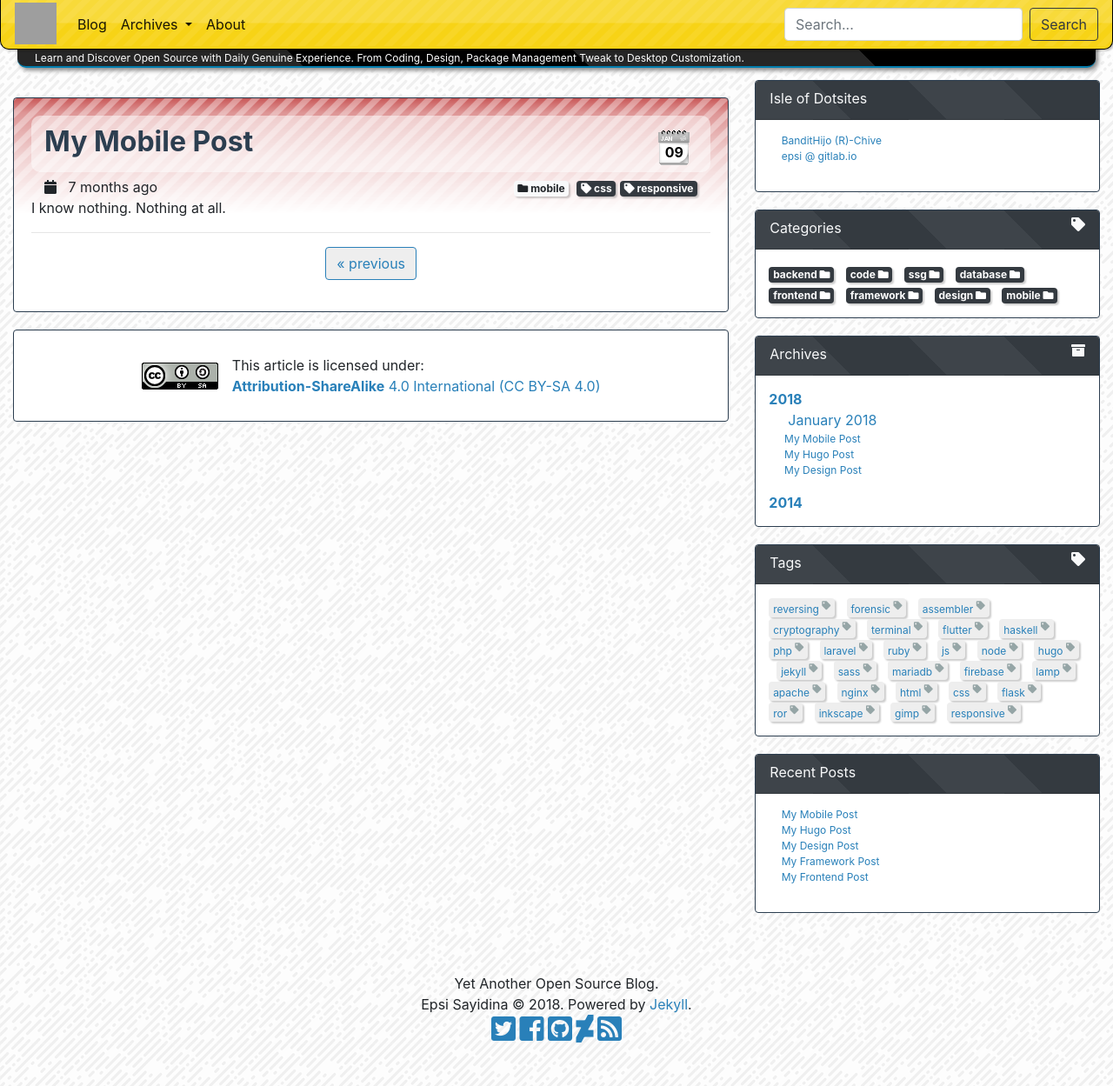
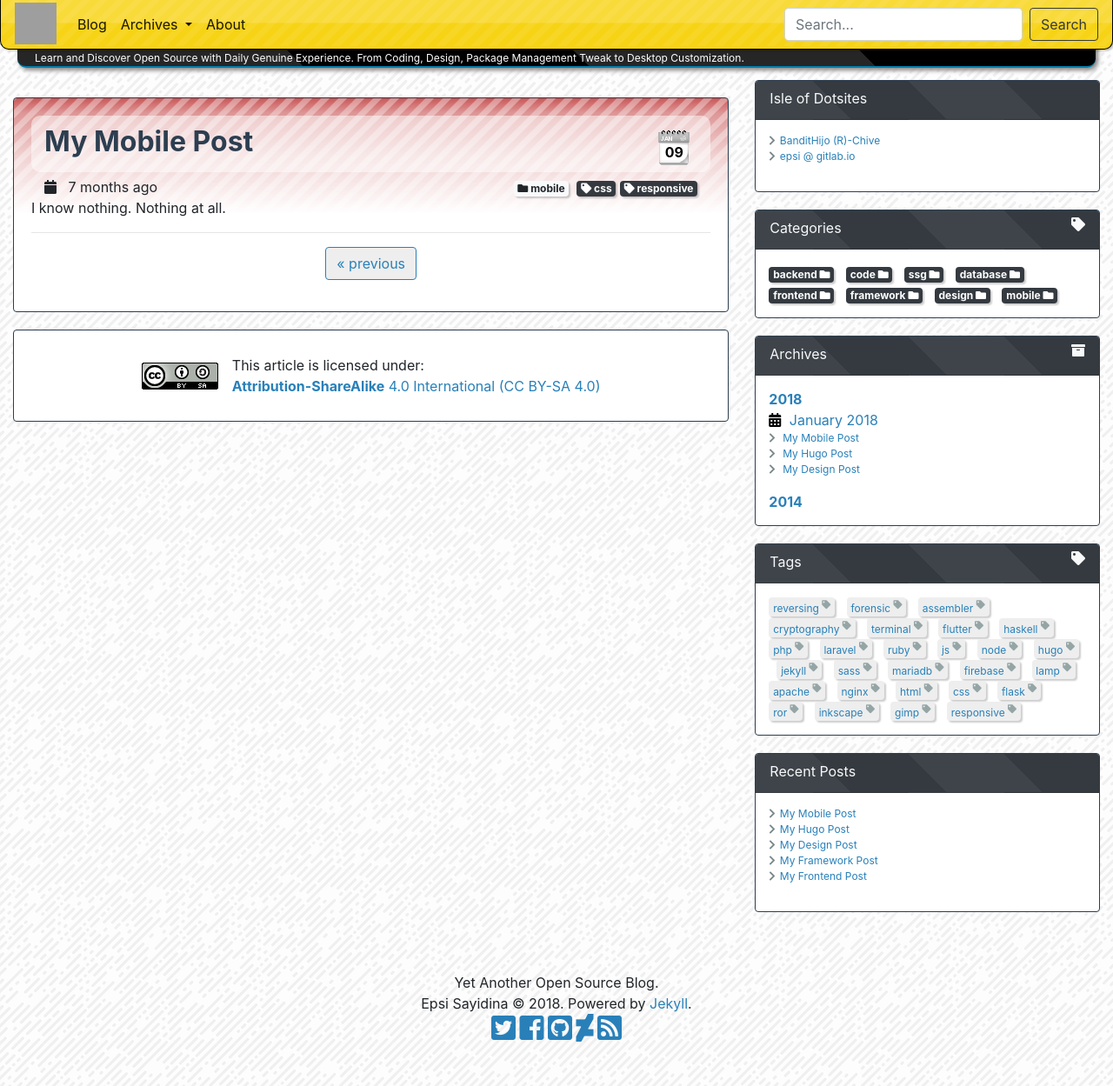
Before and after one commit to epsi-rns/demo-jekyll, a Jekyll site: the page built from _posts/frontend/2018-01-09-my-mobile-post.md, in a window 1280 px wide and 1249 px high. Shown: the whole window at 87% size. Built offline with Jekyll 4.4.1, drawn with Linux system fonts in a browser that asks for light colours; grey boxes are pictures that could not be loaded.

Commit message:
css: list: fontawesome fix on mobile

```diff
--- a/_sass/themes/oriclone/_list.scss
+++ b/_sass/themes/oriclone/_list.scss
@@ -88,11 +88,15 @@ ul.card_list li:before {
 ul li.list-content:before,
 ul#search_results li:before,
 ul.card_list li:before {
+  font-family: "Font Awesome 5 Free";
+//  font-weight: 900;
     content: '\f054';
     color: #7b8a8b; /* $gray-dark; */
 }
 
 ul li.list-month:before {
+  font-family: "Font Awesome 5 Free";
+//  font-weight: 900;
     content: '\f073';
     color: #000; /* $gray-base;     */
 }
```
